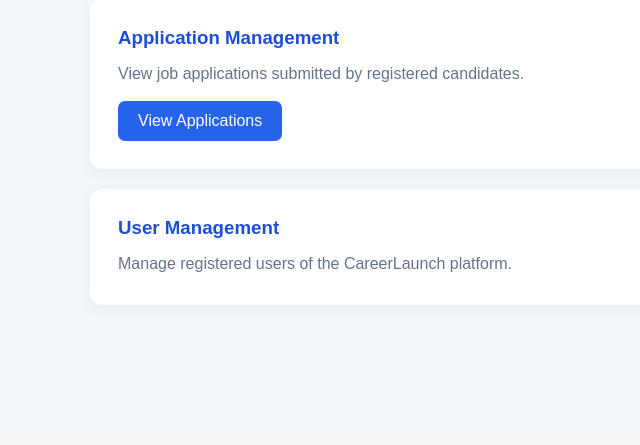
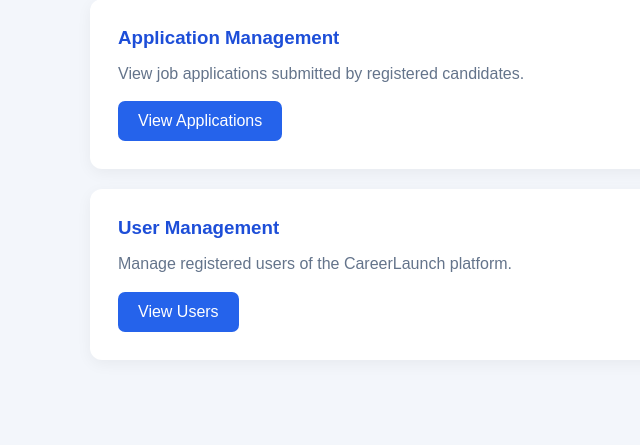
Before and after one commit to khusipatra848-oss/Career-Launch, a Python web app: template templates/admin.html in a window 1280 px wide. Shown: the part 367-812 px from the top of the page, without its empty margins (45-685 px from the left). Before the commit the page ends 639 px from the top, so only its background shows below. Run offline with Jinja, Linux system fonts and the light colour scheme; the template is opened without the code that fills it, so the values that code supplies are empty.

Commit message:
Add link to view users in admin panel

```diff
--- a/templates/admin.html
+++ b/templates/admin.html
@@ -124,9 +124,13 @@
 </div>
 
     <div class="card">
-        <h3>User Management</h3>
-        <p>Manage registered users of the CareerLaunch platform.</p>
-    </div>
+    <h3>User Management</h3>
+    <p>Manage registered users of the CareerLaunch platform.</p>
+
+    <a href="/admin/users" class="button">
+        View Users
+    </a>
+</div>
 
 </div>
 
```
